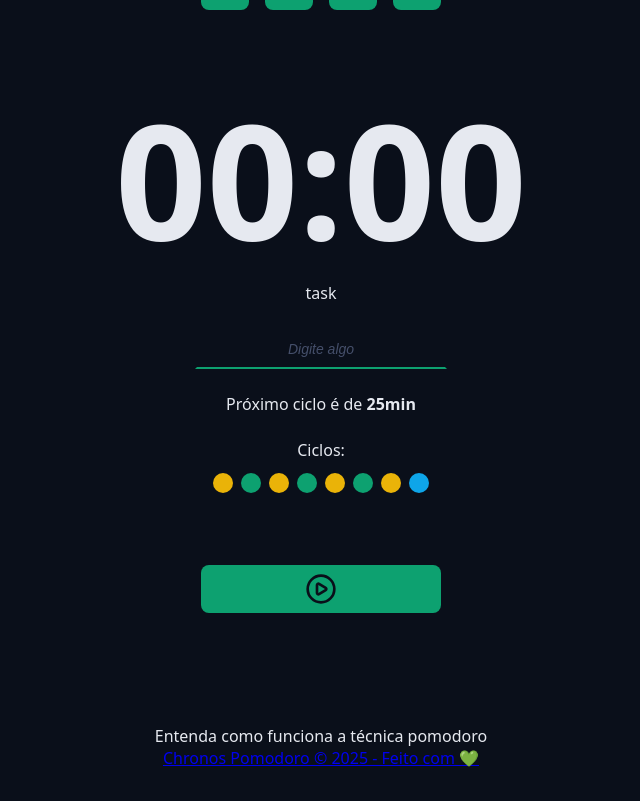
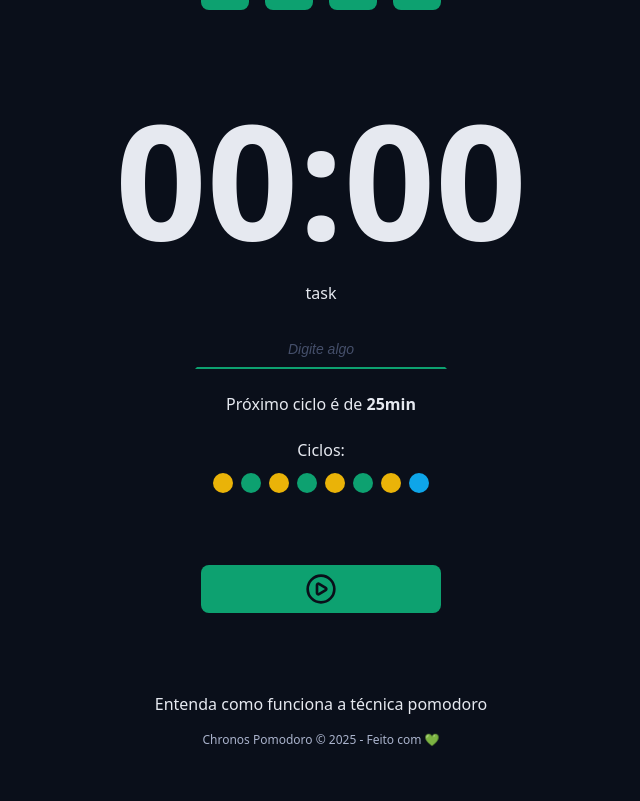
Before and after one commit to MunrraMT/curso-reactjs-19-and-nextjs-15, a React (Vite) app in the folder section-2/chronos-pomodoro/: page / in a window 1280 px wide. Shown: the part 259-1060 px from the top of the page, without its empty margins (319-959 px from the left). After the commit the page ends 1007 px from the top, so only its background shows below. Built offline with nearby package versions, Linux system fonts and the light colour scheme.

Commit message:
31. Criando o componente de footer (rodapé)

```diff
--- a/section-2/chronos-pomodoro/src/App.tsx
+++ b/section-2/chronos-pomodoro/src/App.tsx
@@ -1,6 +1,5 @@
 import { Header } from './components/Header';
 import { Main } from './components/Main';
-import { Section } from './components/Section';
 import { Footer } from './components/Footer';
 import { Logo } from './components/Logo';
 import { Navigation } from './components/Navigation';
@@ -21,14 +20,7 @@ export function App() {
         <Countdown />
         <Form />
       </Main>
-      <Footer>
-        <Section>
-          <p>Entenda como funciona a técnica pomodoro</p>
-        </Section>
-        <Section>
-          <a href="/">Chronos Pomodoro © 2025 - Feito com 💚</a>
-        </Section>
-      </Footer>
+      <Footer />
     </>
   );
 }
--- a/section-2/chronos-pomodoro/src/components/Footer/index.tsx
+++ b/section-2/chronos-pomodoro/src/components/Footer/index.tsx
@@ -1,11 +1,18 @@
-import type { ReactNode } from 'react';
+import { Section } from '../Section';
 
 import styles from './styles.module.css';
 
-interface Props {
-  children: ReactNode;
+export function Footer() {
+  return (
+    <footer className={styles.container}>
+      <Section>
+        <p>Entenda como funciona a técnica pomodoro</p>
+      </Section>
+      <Section>
+        <a href="/" className={styles.link}>
+          Chronos Pomodoro &copy; {new Date().getFullYear()} - Feito com 💚
+        </a>
+      </Section>
+    </footer>
+  );
 }
-
-export function Footer(props: Props) {
-  return <footer className={styles.container}>{props.children}</footer>;
-}
--- a/section-2/chronos-pomodoro/src/components/Footer/styles.module.css
+++ b/section-2/chronos-pomodoro/src/components/Footer/styles.module.css
@@ -1,9 +1,18 @@
 .container {
   width: 100%;
-  padding: 3.2rem;
   box-sizing: border-box;
   display: flex;
   flex-direction: column;
   align-items: center;
   justify-content: center;
+  gap: 1.6rem;
 }
+
+.link {
+  font-size: 1.2rem;
+  color: var(--text-muted);
+}
+
+.link:not(:hover) {
+  text-decoration: none;
+}
```
